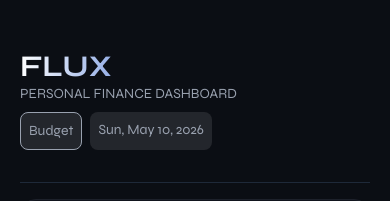
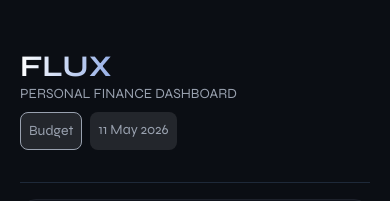
Before and after one commit to AlexZinminaung/Flux-expense-tracker, a React (Vite) app in the folder client/: page / in a window 390 px wide. Shown: the top 201 px of the page. Built offline with nearby package versions, Linux system fonts and the light colour scheme.

Commit message:
fix data and responsive ratio

```diff
--- a/client/src/components/BudgetBox.tsx
+++ b/client/src/components/BudgetBox.tsx
@@ -245,7 +245,7 @@ const BudgetBox = () => {
                     {
                         state.map( category => {
                             return (
-                                <li key={category.id} className="w-full flex justify-between">
+                                <li key={category.id} className="w-full flex justify-between items-center">
                                     <span>{category.icon} {category.name}</span>
                                     <div className="flex gap-2 items-center">
                                         <input onChange={ (e) => { handleInput(category.name, e.target.value) }} type="number" value={category.amount === 0 ? "" : category.amount} placeholder="$0.0" className=" border border-gray-800 rounded-lg p-2"/>
--- a/client/src/components/Navbar.tsx
+++ b/client/src/components/Navbar.tsx
@@ -1,6 +1,13 @@
 // import custom
 import { useContext } from "react";
 import { ExpenseContext } from "../contexts/ExpenseContext";
+
+const now = new Date().toLocaleDateString("en-GB", {
+      day: "2-digit",
+      month: "long",
+      year: "numeric",
+    });
+
 
 const Navbar = () => {
     const context = useContext(ExpenseContext);
@@ -17,7 +24,7 @@ const Navbar = () => {
             </div>
             <div className="flex gap-2">
                 <button onClick={ () => {toggleBudgetBox(true)}} className=' bg-white/10 p-2 rounded-lg text-sm text-gray-400 border border-gray-400' >Budget</button>
-                <span className=' bg-white/10 p-2 rounded-lg text-sm text-gray-400 '>Sun, May 10, 2026</span>
+                <span className=' bg-white/10 p-2 rounded-lg text-sm text-gray-400 '>{now}</span>
             </div>
         </nav>
     )
```
